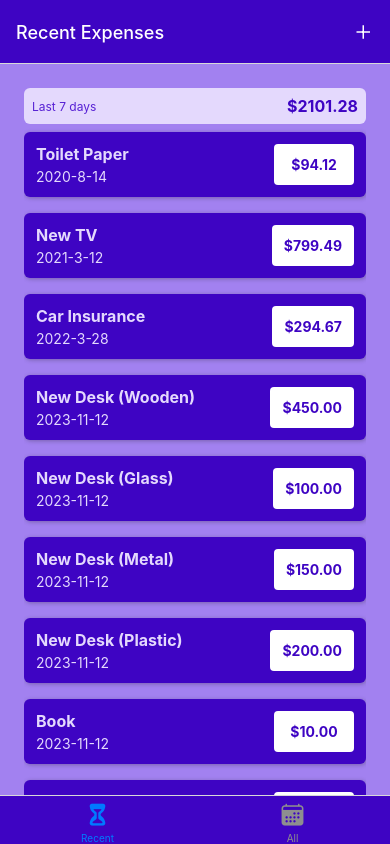
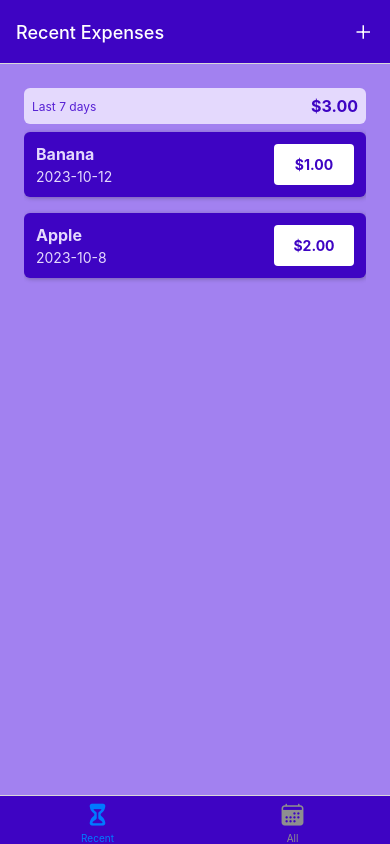
Before and after one commit to mammimia/expense-tracker-native, a React Native app: screen /recent-expenses in a window 390 px wide. Built offline with nearby package versions, Linux system fonts and the light colour scheme.

Commit message:
🔧 fix(ExpensesOutput.js): remove unused imports and update props to use dynamic expenses data 🔧 fix(AllExpenses.js): update props to pass expenses data from ExpensesContext 🔧 fix(RecentExpenses.js): update props to pass filtered recent expenses data from ExpensesContext

```diff
--- a/components/expenses/ExpensesOutput.js
+++ b/components/expenses/ExpensesOutput.js
@@ -1,14 +1,13 @@
 import { StyleSheet, View } from 'react-native';
+import { GlobalStyles } from '../../constants/styles';
 import ExpensesList from './ExpensesList';
 import ExpensesSummary from './ExpensesSummary';
-import { GlobalStyles } from '../../constants/styles';
-import { expensesData } from '../../data/ExpensesData';
 
 function ExpensesOutput({ expenses, expensesPeriod }) {
   return (
     <View style={styles.rootContainer}>
-      <ExpensesSummary expenses={expensesData} periodName={expensesPeriod} />
-      <ExpensesList expenses={expensesData} />
+      <ExpensesSummary expenses={expenses} periodName={expensesPeriod} />
+      <ExpensesList expenses={expenses} />
     </View>
   );
 }
--- a/screens/AllExpenses.js
+++ b/screens/AllExpenses.js
@@ -1,8 +1,11 @@
 import { StyleSheet } from 'react-native';
 import ExpensesOutput from '../components/expenses/ExpensesOutput';
+import { useContext } from 'react';
+import { ExpensesContext } from '../store/ExpensesContext';
 
 function AllExpenses() {
-  return <ExpensesOutput expensesPeriod="Total" />;
+  const { expenses } = useContext(ExpensesContext);
+  return <ExpensesOutput expensesPeriod="Total" expenses={expenses} />;
 }
 
 const styles = StyleSheet.create({});
--- a/screens/RecentExpenses.js
+++ b/screens/RecentExpenses.js
@@ -1,8 +1,20 @@
 import { StyleSheet } from 'react-native';
 import ExpensesOutput from '../components/expenses/ExpensesOutput';
+import { useContext } from 'react';
+import { ExpensesContext } from '../store/ExpensesContext';
+import { getDateMinusDays } from '../util/DateUtil';
 
 function RecentExpenses() {
-  return <ExpensesOutput expensesPeriod="Last 7 days" />;
+  const { expenses } = useContext(ExpensesContext);
+  const recentExpenses = expenses.filter((expense) => {
+    const today = new Date();
+    const sevenDaysAgo = getDateMinusDays(today, 7);
+
+    return expense.date >= sevenDaysAgo && expense.date <= today;
+  });
+  return (
+    <ExpensesOutput expensesPeriod="Last 7 days" expenses={recentExpenses} />
+  );
 }
 
 const styles = StyleSheet.create({});
```
